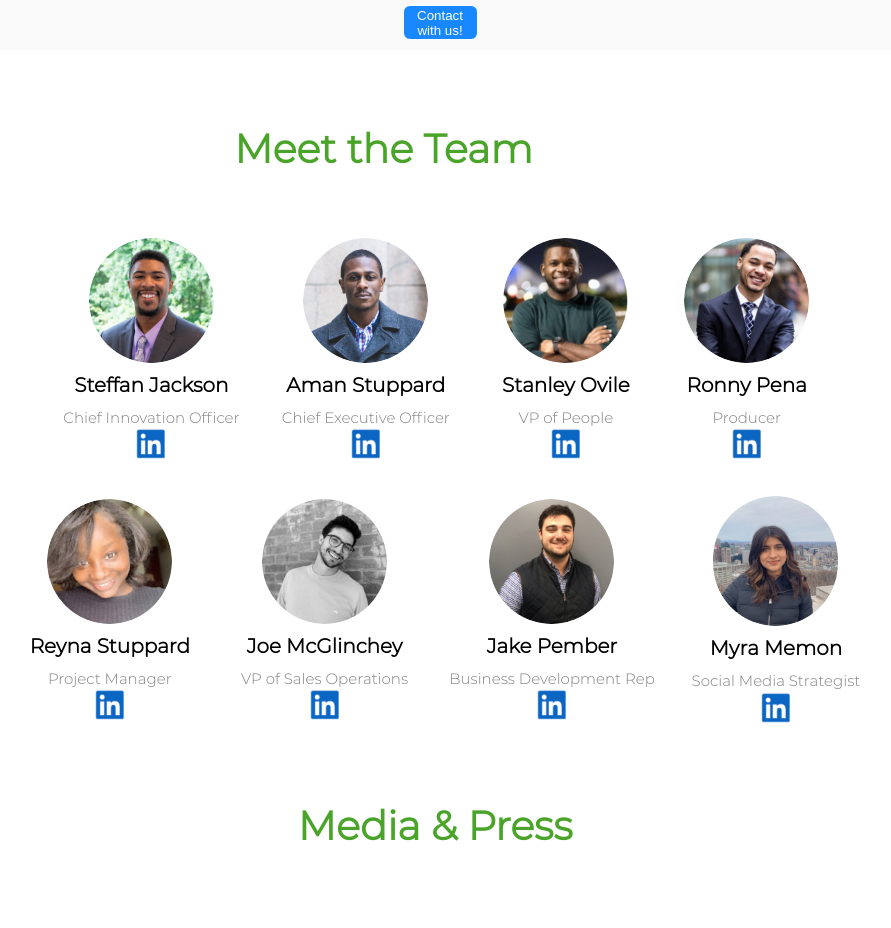
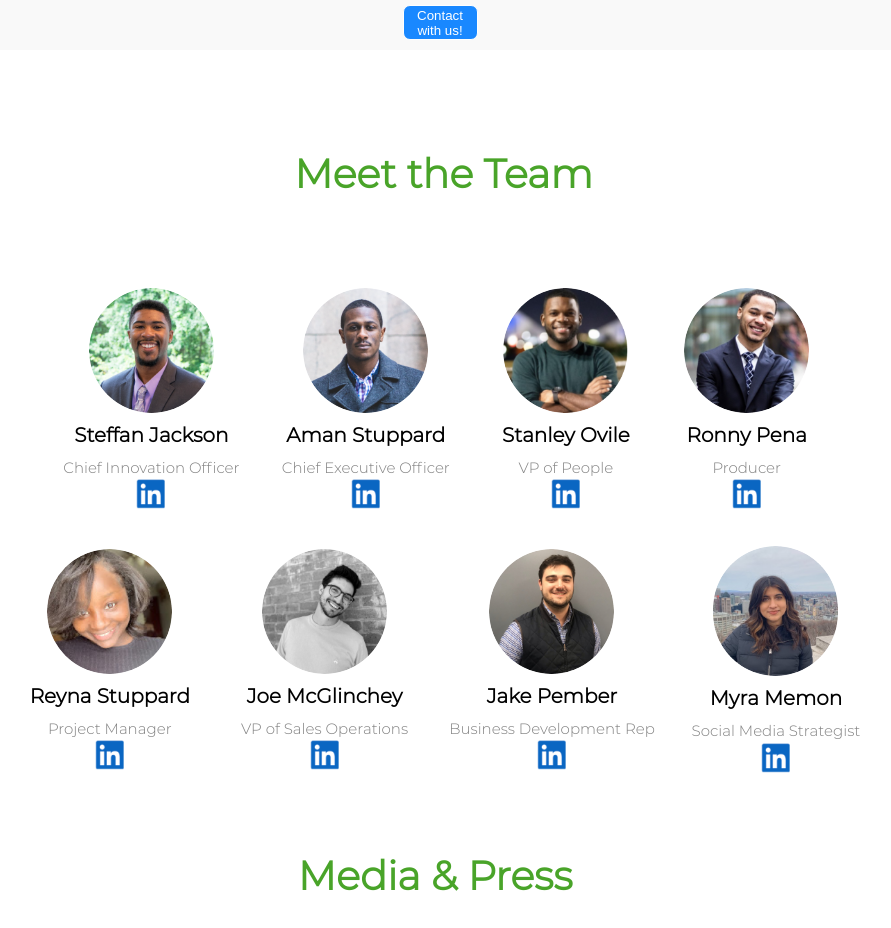
Before and after one commit to abstudios617/freedom-rains, a React (Create React App) app in the folder client/: page /team in a window 1280 px wide. Shown: the part 1240-2168 px from the top of the page, without its empty margins (200-1091 px from the left). Built offline with nearby package versions, Linux system fonts and the light colour scheme; no server answers; grey boxes are pictures that could not be loaded; what use-ssr would draw is missing.

Commit message:
one more

```diff
--- a/client/src/pages/about-us/index.js
+++ b/client/src/pages/about-us/index.js
@@ -243,7 +243,11 @@ const AboutUs = () => {
 
       <OurTeamContainer>
         <SectionTitleContainer>
-          <SectionTitle>Meet the Team</SectionTitle>
+          <SectionTitle
+            style={{ margin: '1em 7.5em' }}
+          >
+            Meet the Team
+          </SectionTitle>
         </SectionTitleContainer>
         <TeamContainer>{team}</TeamContainer>
       </OurTeamContainer>
```
